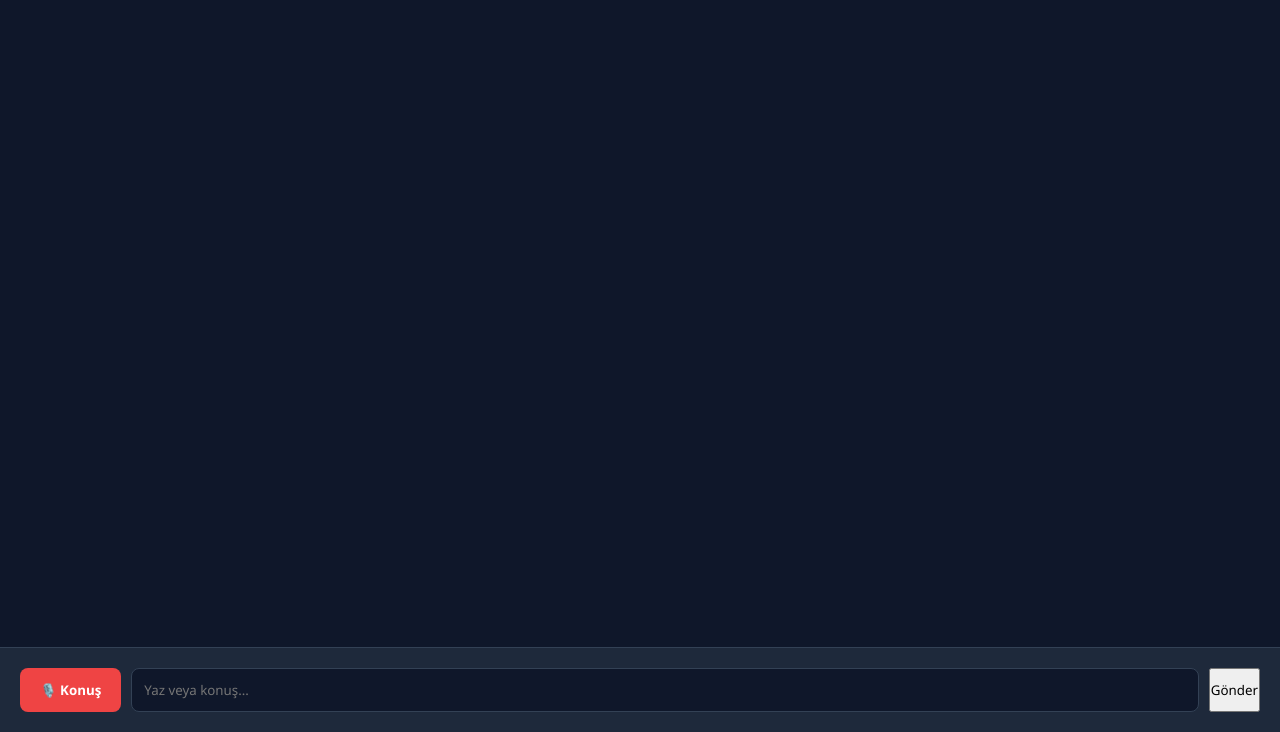
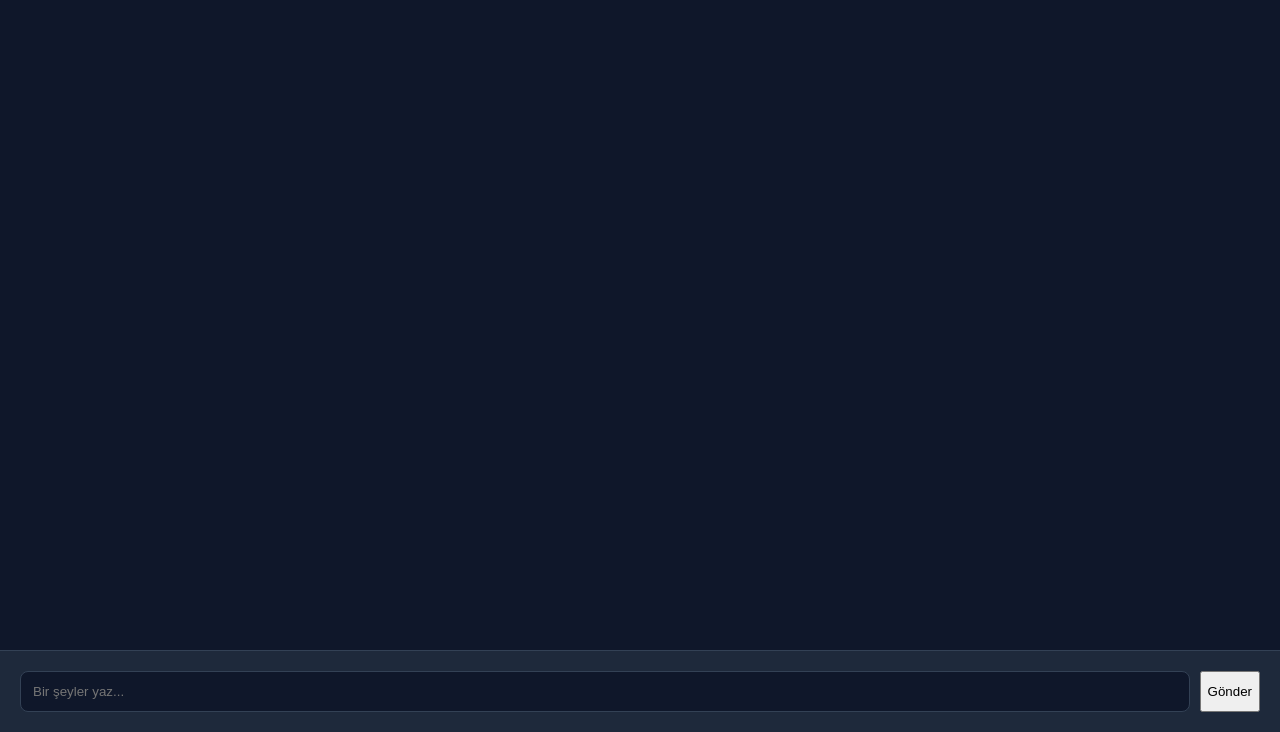
Before and after one commit to M-Aktas80/siginak, a plain HTML site: page index.html in a window 1280 px wide. Shown: the part 68-800 px from the top of the page. Drawn offline with Linux system fonts and the light colour scheme.

Commit message:
Prita V3.0

```diff
--- a/index.html
+++ b/index.html
@@ -4,16 +4,13 @@
     <meta charset="UTF-8">
     <title>Prita - Sığınak</title>
     <style>
-        * { box-sizing: border-box; margin: 0; padding: 0; font-family: 'Segoe UI', sans-serif; }
-        body { background-color: #0f172a; color: #f8fafc; height: 100vh; display: flex; flex-direction: column; overflow: hidden; }
-        .prita-badge { text-align: center; padding: 15px; background: #1e293b; border-bottom: 2px solid #38bdf8; font-size: 1.5rem; font-weight: bold; color: #38bdf8; letter-spacing: 1px; }
+        body { background-color: #0f172a; color: #f8fafc; font-family: 'Segoe UI', sans-serif; display: flex; flex-direction: column; height: 100vh; margin: 0; }
+        .prita-badge { text-align: center; padding: 15px; background: #1e293b; border-bottom: 2px solid #38bdf8; color: #38bdf8; font-weight: bold; }
         .chat-messages { flex: 1; padding: 20px; overflow-y: auto; display: flex; flex-direction: column; gap: 15px; }
         .message { max-width: 80%; padding: 12px 16px; border-radius: 12px; }
         .user-message { background-color: #38bdf8; color: #0f172a; align-self: flex-end; }
         .prita-message { background-color: #1e293b; border: 1px solid #334155; align-self: flex-start; }
         .chat-input-area { padding: 20px; background-color: #1e293b; display: flex; gap: 10px; border-top: 1px solid #334155; }
-        #voiceBtn { padding: 12px 20px; background-color: #ef4444; border: none; border-radius: 8px; color: white; cursor: pointer; font-weight: bold; }
-        #voiceBtn.active { background-color: #22c55e; }
         #userInput { flex-grow: 1; padding: 12px; border-radius: 8px; border: 1px solid #334155; background: #0f172a; color: white; }
     </style>
 </head>
@@ -22,73 +19,65 @@
     <div class="prita-badge">PRITA</div>
     <div class="chat-messages" id="chatMessages"></div>
     <div class="chat-input-area">
-        <button id="voiceBtn" onclick="sesiBaslat()">🎙️ Konuş</button>
-        <input type="text" id="userInput" placeholder="Yaz veya konuş..." onkeypress="if(event.key==='Enter') mesajGonder()">
+        <input type="text" id="userInput" placeholder="Bir şeyler yaz..." onkeypress="if(event.key==='Enter') mesajGonder()">
         <button onclick="mesajGonder()">Gönder</button>
     </div>
 
     <script>
         const SERVER_URL = "https://graduated-passport-prime-buyers.trycloudflare.com/api/chat";
 
-        const btn = document.getElementById('voiceBtn');
-        const SpeechRecognition = window.SpeechRecognition || window.webkitSpeechRecognition;
-        const recognition = new SpeechRecognition();
-        recognition.lang = 'tr-TR';
-
-        function sesiBaslat() {
-            btn.innerText = "Dinliyorum...";
-            btn.classList.add('active');
-            recognition.start();
-        }
-
-        recognition.onresult = (event) => {
-            document.getElementById('userInput').value = event.results[0][0].transcript;
-            btn.innerText = "🎙️ Konuş";
-            btn.classList.remove('active');
-            mesajGonder();
-        };
-
         async function mesajGonder() {
             const input = document.getElementById('userInput');
             const text = input.value.trim();
             if(!text) return;
 
-            const div = document.createElement('div');
-            div.className = 'message user-message';
-            div.innerText = text;
-            document.getElementById('chatMessages').appendChild(div);
+            // Kullanıcı mesajını ekle
+            const chatDiv = document.getElementById('chatMessages');
+            chatDiv.innerHTML += `<div class="message user-message">${text}</div>`;
             input.value = '';
 
-            const statusDiv = document.createElement('div');
-            statusDiv.className = 'message prita-message';
-            statusDiv.innerText = "Prita düşünüyor...";
-            document.getElementById('chatMessages').appendChild(statusDiv);
+            // Prita için boş bir cevap alanı oluştur
+            const replyDiv = document.createElement('div');
+            replyDiv.className = 'message prita-message';
+            replyDiv.innerText = "Prita yazıyor...";
+            chatDiv.appendChild(replyDiv);
 
             try {
                 const res = await fetch(SERVER_URL, {
                     method: "POST",
                     headers: { "Content-Type": "application/json" },
                     body: JSON.stringify({
-                        model: "phi4", // DÜZELTİLDİ: llama3 yerine phi4 yazıldı
+                        model: "phi4",
                         messages: [{role: "user", content: text}],
-                        stream: false
+                        stream: true
                     })
                 });
-                const data = await res.json();
-                statusDiv.remove();
 
-                const reply = data.message.content;
-                const replyDiv = document.createElement('div');
-                replyDiv.className = 'message prita-message';
-                replyDiv.innerText = reply;
-                document.getElementById('chatMessages').appendChild(replyDiv);
+                const reader = res.body.getReader();
+                const decoder = new TextDecoder();
+                let fullReply = "";
 
-                const ut = new SpeechSynthesisUtterance(reply);
-                ut.lang = 'de-DE';
-                window.speechSynthesis.speak(ut);
+                replyDiv.innerText = ""; // "Prita yazıyor..." kısmını temizle
+
+                while (true) {
+                    const { done, value } = await reader.read();
+                    if (done) break;
+
+                    const chunk = decoder.decode(value, { stream: true });
+                    const lines = chunk.split('\n');
+
+                    for (const line of lines) {
+                        if (!line.trim()) continue;
+                        const json = JSON.parse(line);
+                        if (json.message && json.message.content) {
+                            fullReply += json.message.content;
+                            replyDiv.innerText = fullReply; // Kelime kelime ekrana bas
+                            chatDiv.scrollTop = chatDiv.scrollHeight; // En aşağı kaydır
+                        }
+                    }
+                }
             } catch(err) {
-                statusDiv.innerText = "Sunucuya ulaşılamadı. Ollama'yı ve tüneli kontrol et.";
-                console.error(err);
+                replyDiv.innerText = "Hata oluştu: " + err.message;
             }
         }
     </script>
```
